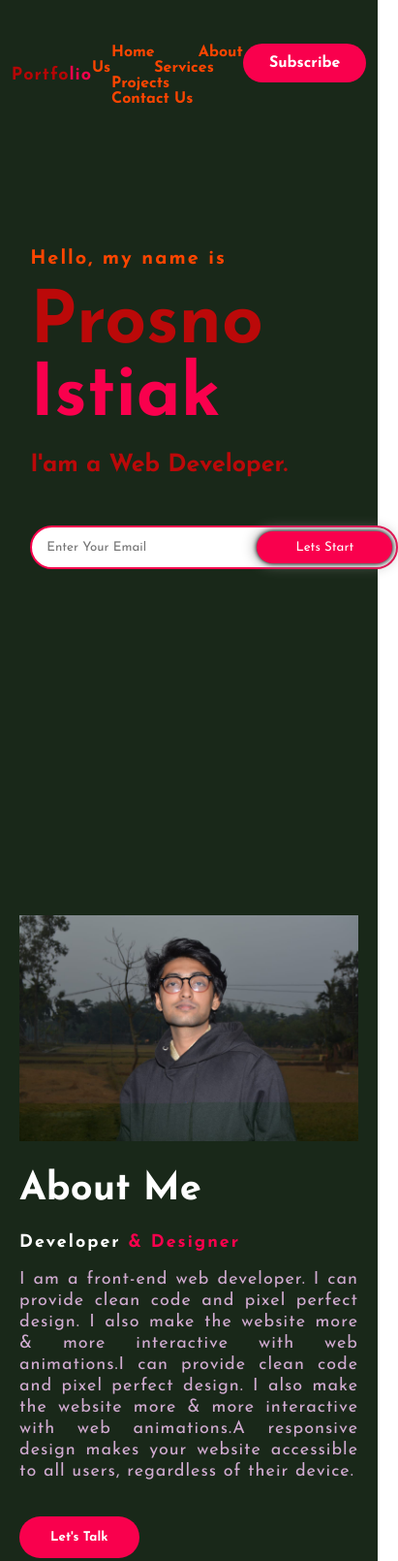
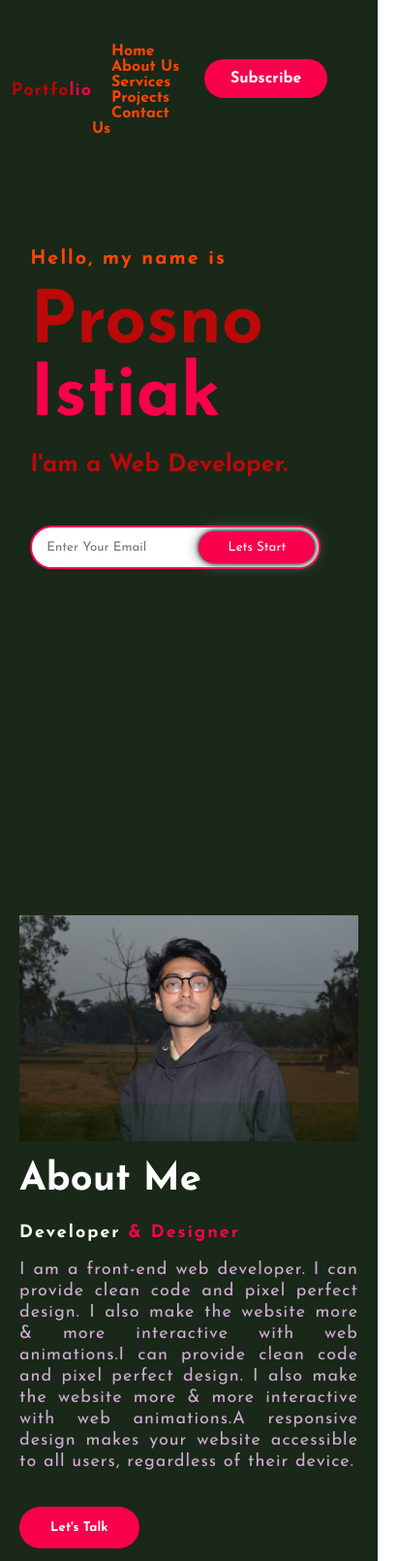
Before and after one commit to Prosno63/Portfolio.Istiak, a plain HTML site: page index.html in a window 390 px wide. Shown: the top 1610 px of the page at 97% size, 411 px wide, since content can reach past the window. Drawn offline with Linux system fonts and the light colour scheme.

Commit message:
Update Responsive Design for small devices

```diff
--- a/css/style.css
+++ b/css/style.css
@@ -322,13 +322,12 @@ footer p:nth-child(2){
 	font-size: 14px;
 }
 
-@media screen and (max-width: 576px) {
+@media screen and (max-width:576px) {
 
 	/*Hero media*/
 
 	.hero{
 		background-color: #192819;
-		background-size: auto;
 
 	}
 	nav{
@@ -375,20 +374,48 @@ footer p:nth-child(2){
 		font-weight: bold;
 		padding: 10px 25px;
 		border-radius: 30px;
+		margin-right: 40px;
+		margin-bottom: 25px;
 		transition: transform .4s;
 	}
 	.btn:hover{
 		transform: scale(1.09);
 	}
 
+	.newsletter form{
+		width: 300px;
+		position: relative;
+	}
+	.newsletter form input:first-child{
+		display: inline-block;
+		width: 100%;
+		padding: 14px 130px 14px 15px;
+		border: 2px solid #f9004d;
+		outline: none;
+		border-radius: 30px;
+	}
+	.newsletter form input:last-child{
+		position: absolute;
+		display: inline-block;
+		outline: none;
+		border: none;
+		padding: 10px 30px;
+		border-radius: 30px;
+		background-color:#f9004d;
+		color: white;
+		box-shadow: 0px 0px 5px #000, 0px 0px 15px #858585;
+		top: 6px;
+		right: 6px;
+	}
+
 	.about{
 
-	width: 100%;
 		padding: 100px 0px;
-	background-color: #192819;
+		background-color:#192819;
 		margin-bottom: 0px;
 		margin-top: 0px;
 	}
+
 	.about img{
 		height: auto;
 		width: 350px;
@@ -397,27 +424,20 @@ footer p:nth-child(2){
 		width: 350px;
 	}
 	.main{
-	margin: 0 auto;
-	display: flex;
+
 		flex-direction: column;
-	align-items: center;
-	justify-content: space-around;
 	}
 	.main h2{
-	color: white;
 		font-size: 40px;
-	text-transform: capitalize;
 		margin-bottom: 25px;
 		margin-top: 20px;
-	padding-top: 10px;
 	}
+
 	.about-text h5{
-	color: white;
 		letter-spacing: 2px;
 		font-size: 18px;
 		margin-bottom: 18px;
 		margin-top: 18px;
-	text-transform: capitalize;
 	}
 	.about-text p{
 		color: #fcfc;
@@ -443,11 +463,15 @@ button:hover{
 		cursor: pointer;
 	}
 
+
+
+
+
+
 /*.........Projects..............*/
 
 	.box{
 		flex-direction: column;
-		align-items: center;
 	}
 	.title h2{
 		color:aliceblue;
@@ -464,6 +488,7 @@ button:hover{
 		background-color: #192819;
 		padding: 50px 0px;
 		margin-top: 0px;
+		align-items: center;
 	}
 
 	/*contact*/
@@ -495,13 +520,12 @@ button:hover{
 
 
 	footer{
-		position: relative;
-		background-color: #192819;
 		display: flex;
 		flex-direction: column;
 		align-items: center;
 		justify-content: center;
 	}
+
 	footer p:nth-child(1){
 		font-size: 18px;
 		color: white;
@@ -510,7 +534,7 @@ footer p:nth-child(1){
 	}
 	footer p:nth-child(2){
 		color: white;
-	font-size: 15px;
+		font-size: 10px;
 		width: 300px;
 		text-align: center;
 		line-height: 18px;
@@ -528,14 +552,26 @@ footer p:nth-child(2){
 		text-decoration: none;
 		font-size: 20px;
 	}
+
 	.social a:hover{
 		transform: scale(1.3);
 		transition: .3s;
 	}
+
+	.backtoTop{
+
+		padding-left: 35px;
+		padding-top: 10px;
+	}
+
+
 	.end{
-	position: absolute;
 		color:#f9004d;
-	bottom: 25px;
-	font-size: 12px;
+		font-size: 10px;
+		margin-top: 200px;
+		padding-top: 100px;
 	}
+
+
+
 }
--- a/index.html
+++ b/index.html
@@ -3,10 +3,10 @@
 <head>
 	<title>Portfolio website</title>
 	<link rel="stylesheet" type="text/css" href="css/style.css">
+	<meta content="width=device-width, initial-scale=1" name="viewport" />
 
 	<link rel="preconnect" href="https://fonts.gstatic.com">
     <link href="https://fonts.googleapis.com/css2?family=Josefin+Sans:ital,wght@0,100;0,200;0,300;0,400;0,500;0,600;0,700;1,100;1,200;1,300;1,400;1,500;1,600;1,700&display=swap" rel="stylesheet">
-
     <link rel="stylesheet" href="https://cdnjs.cloudflare.com/ajax/libs/font-awesome/5.15.3/css/all.min.css" integrity="sha512-iBBXm8fW90+nuLcSKlbmrPcLa0OT92xO1BIsZ+ywDWZCvqsWgccV3gFoRBv0z+8dLJgyAHIhR35VZc2oM/gI1w==" crossorigin="anonymous" referrerpolicy="no-referrer" />
 
 </head>
@@ -26,7 +26,9 @@
 			<a href="#" class="btn">Subscribe</a>
 		</nav>
 
-		<div class="content">
+	</section>
+
+	<section class="content">
 		<h4>Hello, my name is</h4>
 		<h1>Prosno <span>Istiak</span></h1>
 		<h3>I'am a Web Developer.</h3>
@@ -40,7 +42,7 @@
 	</section>
 
 	<!----About section start---->
-	<section class="about", id="about Us">
+	<section class="about">
 		<div class="main">
 
 			<img src="img/MY_2.jpg">
@@ -160,7 +162,7 @@
 			<a href="#"><i class="fab fa-instagram"></i></a>
 			<a href="#"><i class="fab fa-dribbble"></i></a>
 		</div>
-		<div>
+		<div class="backtoTop">
 			<a href="#" class="btn">Back to Top</a></div>
 		<p class="end">@CopyRight Reserved by Prosno Istiak</p>
 	</footer>
```
Lines whose indentation alone changed are shown as unchanged.
